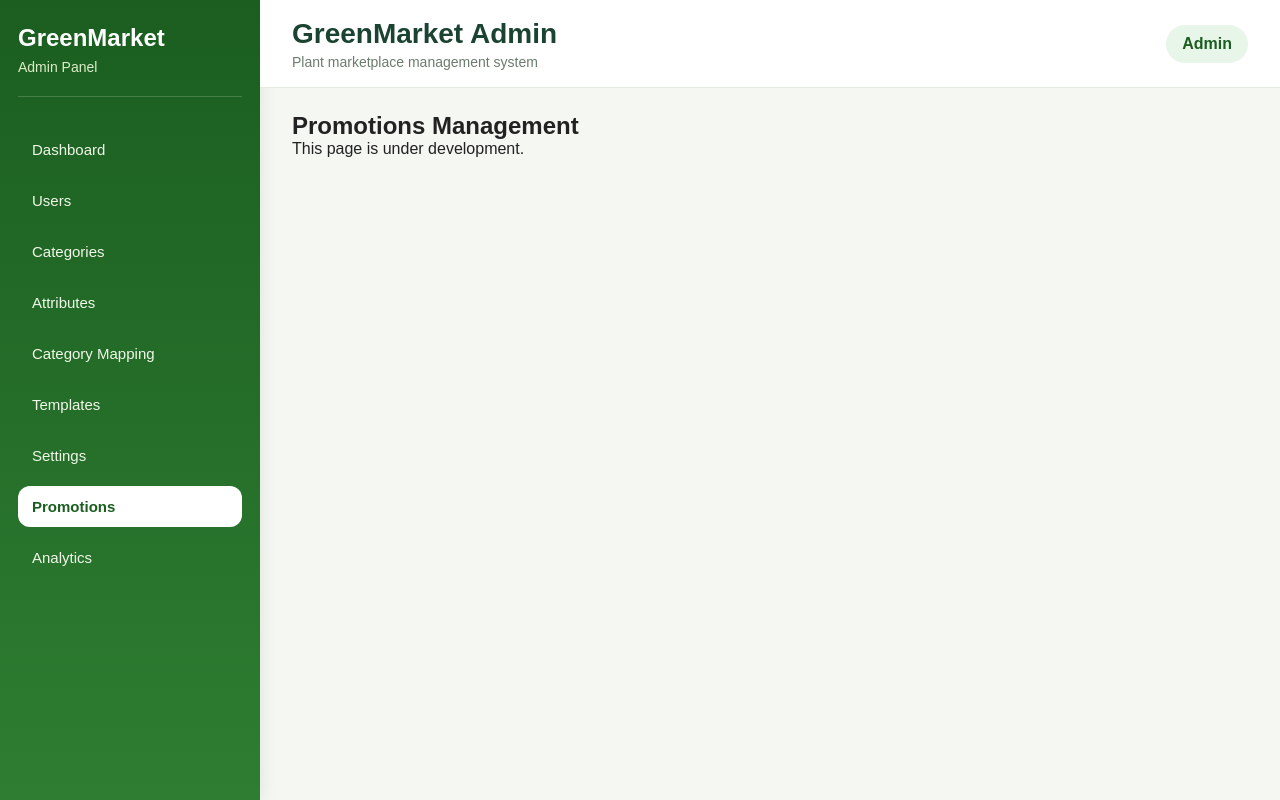
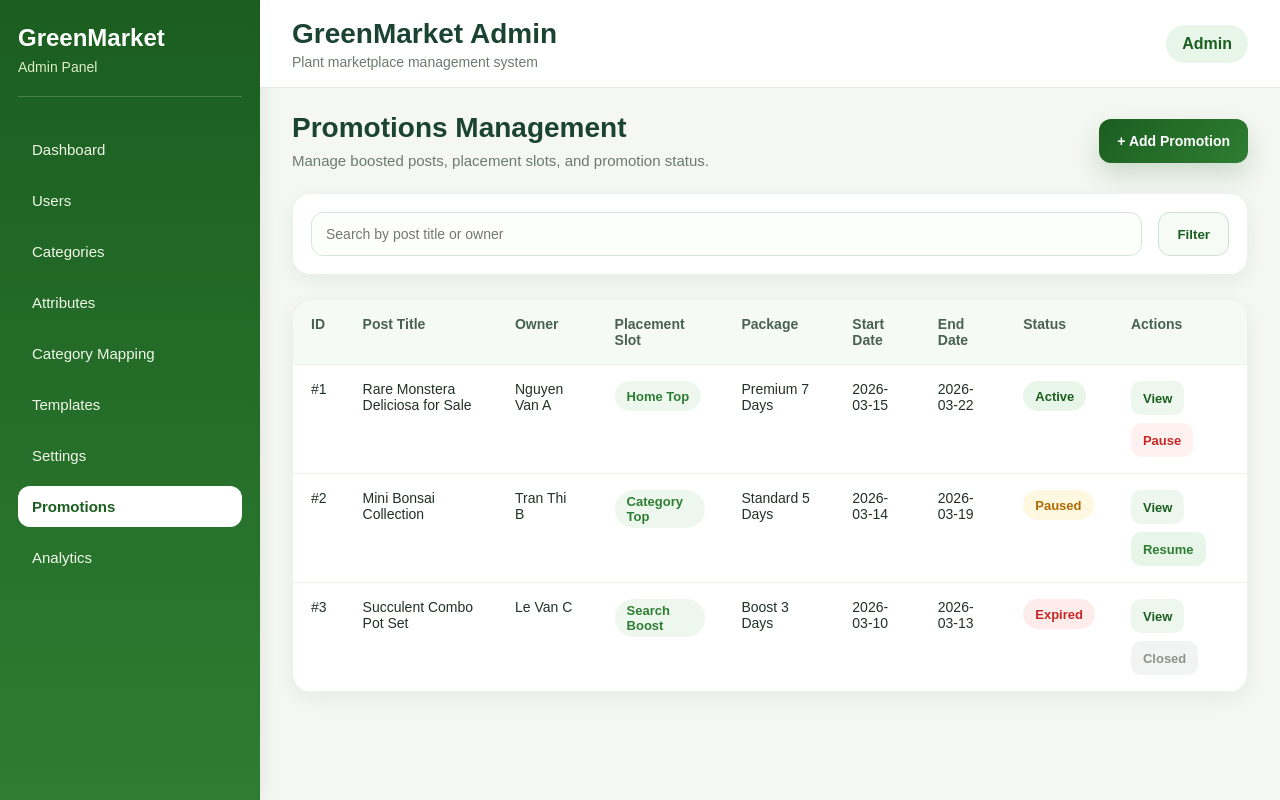
Before and after one commit to oopsntn/GreenMarket, a React (Vite) app in the folder admin-web/: page /promotions in a window 1280 px wide. Built offline with nearby package versions, Linux system fonts and the light colour scheme.

Commit message:
build promotions management page ui

```diff
--- /dev/null
+++ b/admin-web/src/pages/PromotionsPage.css
@@ -0,0 +1,178 @@
+.promotions-page {
+  display: flex;
+  flex-direction: column;
+  gap: 24px;
+}
+
+.promotions-page__header {
+  display: flex;
+  align-items: center;
+  justify-content: space-between;
+  gap: 16px;
+}
+
+.promotions-page__header h2 {
+  font-size: 28px;
+  color: #1b4332;
+  margin-bottom: 8px;
+}
+
+.promotions-page__header p {
+  color: #6b7b6d;
+  font-size: 15px;
+}
+
+.promotions-page__add-btn {
+  height: 44px;
+  padding: 0 18px;
+  border: none;
+  border-radius: 12px;
+  background: linear-gradient(135deg, #1b5e20 0%, #2e7d32 100%);
+  color: #ffffff;
+  font-size: 14px;
+  font-weight: 700;
+  cursor: pointer;
+  box-shadow: 0 12px 24px rgba(27, 94, 32, 0.18);
+}
+
+.promotions-toolbar {
+  display: flex;
+  align-items: center;
+  justify-content: space-between;
+  gap: 16px;
+  background-color: #ffffff;
+  border: 1px solid #edf2e8;
+  border-radius: 18px;
+  padding: 18px;
+  box-shadow: 0 6px 18px rgba(27, 67, 50, 0.06);
+}
+
+.promotions-toolbar__search {
+  flex: 1;
+  height: 44px;
+  border: 1px solid #d7e6d9;
+  border-radius: 12px;
+  padding: 0 14px;
+  font-size: 14px;
+  outline: none;
+  background-color: #fcfffc;
+}
+
+.promotions-toolbar__search:focus {
+  border-color: #43a047;
+  box-shadow: 0 0 0 4px rgba(67, 160, 71, 0.12);
+}
+
+.promotions-toolbar__filter-btn {
+  height: 44px;
+  padding: 0 18px;
+  border: 1px solid #cfe2d1;
+  border-radius: 12px;
+  background-color: #f6fbf6;
+  color: #1b5e20;
+  font-weight: 600;
+  cursor: pointer;
+}
+
+.promotions-table-wrapper {
+  background-color: #ffffff;
+  border: 1px solid #edf2e8;
+  border-radius: 20px;
+  overflow: hidden;
+  box-shadow: 0 6px 20px rgba(27, 67, 50, 0.06);
+}
+
+.promotions-table {
+  width: 100%;
+  border-collapse: collapse;
+}
+
+.promotions-table thead {
+  background-color: #f6faf5;
+}
+
+.promotions-table th,
+.promotions-table td {
+  text-align: left;
+  padding: 16px 18px;
+  border-bottom: 1px solid #eef3ea;
+  font-size: 14px;
+  vertical-align: top;
+}
+
+.promotions-table th {
+  color: #486150;
+  font-weight: 700;
+}
+
+.promotions-table td {
+  color: #223127;
+}
+
+.promotions-badge {
+  display: inline-flex;
+  align-items: center;
+  justify-content: center;
+  min-height: 30px;
+  padding: 4px 12px;
+  border-radius: 999px;
+  font-size: 13px;
+  font-weight: 700;
+}
+
+.promotions-badge--slot {
+  background-color: #edf7ee;
+  color: #2e7d32;
+}
+
+.promotions-badge--active {
+  background-color: #e8f5e9;
+  color: #1b5e20;
+}
+
+.promotions-badge--paused {
+  background-color: #fff8e1;
+  color: #b26a00;
+}
+
+.promotions-badge--expired {
+  background-color: #fdecea;
+  color: #c62828;
+}
+
+.promotions-actions {
+  display: flex;
+  flex-wrap: wrap;
+  gap: 8px;
+}
+
+.promotions-actions button {
+  height: 34px;
+  padding: 0 12px;
+  border: none;
+  border-radius: 10px;
+  font-size: 13px;
+  font-weight: 600;
+  cursor: pointer;
+}
+
+.promotions-actions__view {
+  background-color: #edf7ee;
+  color: #1b5e20;
+}
+
+.promotions-actions__pause {
+  background-color: #fff1f0;
+  color: #c62828;
+}
+
+.promotions-actions__resume {
+  background-color: #e8f5e9;
+  color: #2e7d32;
+}
+
+.promotions-actions__disabled {
+  background-color: #f2f4f3;
+  color: #8a948c;
+  cursor: not-allowed;
+}
--- /dev/null
+++ b/admin-web/src/pages/PromotionsPage.tsx
@@ -0,0 +1,156 @@
+import "./PromotionsPage.css";
+
+type Promotion = {
+  id: number;
+  postTitle: string;
+  owner: string;
+  slot: "Home Top" | "Category Top" | "Search Boost";
+  packageName: string;
+  startDate: string;
+  endDate: string;
+  status: "Active" | "Paused" | "Expired";
+};
+
+const promotions: Promotion[] = [
+  {
+    id: 1,
+    postTitle: "Rare Monstera Deliciosa for Sale",
+    owner: "Nguyen Van A",
+    slot: "Home Top",
+    packageName: "Premium 7 Days",
+    startDate: "2026-03-15",
+    endDate: "2026-03-22",
+    status: "Active",
+  },
+  {
+    id: 2,
+    postTitle: "Mini Bonsai Collection",
+    owner: "Tran Thi B",
+    slot: "Category Top",
+    packageName: "Standard 5 Days",
+    startDate: "2026-03-14",
+    endDate: "2026-03-19",
+    status: "Paused",
+  },
+  {
+    id: 3,
+    postTitle: "Succulent Combo Pot Set",
+    owner: "Le Van C",
+    slot: "Search Boost",
+    packageName: "Boost 3 Days",
+    startDate: "2026-03-10",
+    endDate: "2026-03-13",
+    status: "Expired",
+  },
+];
+
+function PromotionsPage() {
+  return (
+    <div className="promotions-page">
+      <div className="promotions-page__header">
+        <div>
+          <h2>Promotions Management</h2>
+          <p>Manage boosted posts, placement slots, and promotion status.</p>
+        </div>
+
+        <button className="promotions-page__add-btn" type="button">
+          + Add Promotion
+        </button>
+      </div>
+
+      <div className="promotions-toolbar">
+        <input
+          className="promotions-toolbar__search"
+          type="text"
+          placeholder="Search by post title or owner"
+        />
+
+        <button className="promotions-toolbar__filter-btn" type="button">
+          Filter
+        </button>
+      </div>
+
+      <div className="promotions-table-wrapper">
+        <table className="promotions-table">
+          <thead>
+            <tr>
+              <th>ID</th>
+              <th>Post Title</th>
+              <th>Owner</th>
+              <th>Placement Slot</th>
+              <th>Package</th>
+              <th>Start Date</th>
+              <th>End Date</th>
+              <th>Status</th>
+              <th>Actions</th>
+            </tr>
+          </thead>
+
+          <tbody>
+            {promotions.map((promotion) => (
+              <tr key={promotion.id}>
+                <td>#{promotion.id}</td>
+                <td>{promotion.postTitle}</td>
+                <td>{promotion.owner}</td>
+                <td>
+                  <span className="promotions-badge promotions-badge--slot">
+                    {promotion.slot}
+                  </span>
+                </td>
+                <td>{promotion.packageName}</td>
+                <td>{promotion.startDate}</td>
+                <td>{promotion.endDate}</td>
+                <td>
+                  <span
+                    className={
+                      promotion.status === "Active"
+                        ? "promotions-badge promotions-badge--active"
+                        : promotion.status === "Paused"
+                          ? "promotions-badge promotions-badge--paused"
+                          : "promotions-badge promotions-badge--expired"
+                    }
+                  >
+                    {promotion.status}
+                  </span>
+                </td>
+                <td>
+                  <div className="promotions-actions">
+                    <button type="button" className="promotions-actions__view">
+                      View
+                    </button>
+
+                    {promotion.status === "Active" ? (
+                      <button
+                        type="button"
+                        className="promotions-actions__pause"
+                      >
+                        Pause
+                      </button>
+                    ) : promotion.status === "Paused" ? (
+                      <button
+                        type="button"
+                        className="promotions-actions__resume"
+                      >
+                        Resume
+                      </button>
+                    ) : (
+                      <button
+                        type="button"
+                        className="promotions-actions__disabled"
+                        disabled
+                      >
+                        Closed
+                      </button>
+                    )}
+                  </div>
+                </td>
+              </tr>
+            ))}
+          </tbody>
+        </table>
+      </div>
+    </div>
+  );
+}
+
+export default PromotionsPage;
--- a/admin-web/src/routes/AppRoutes.tsx
+++ b/admin-web/src/routes/AppRoutes.tsx
@@ -6,6 +6,7 @@ import CategoryAttributeMappingPage from "../pages/CategoryAttributeMappingPage"
 import DashboardPage from "../pages/DashboardPage";
 import LoginPage from "../pages/LoginPage";
 import PlaceholderPage from "../pages/PlaceholderPage";
+import PromotionsPage from "../pages/PromotionsPage";
 import SettingsPage from "../pages/SettingsPage";
 import TemplatesPage from "../pages/TemplatesPage";
 import UsersPage from "../pages/UsersPage";
@@ -28,10 +29,7 @@ function AppRoutes() {
           />
           <Route path="templates" element={<TemplatesPage />} />
           <Route path="settings" element={<SettingsPage />} />
-          <Route
-            path="promotions"
-            element={<PlaceholderPage title="Promotions Management" />}
-          />
+          <Route path="promotions" element={<PromotionsPage />} />
           <Route
             path="analytics"
             element={<PlaceholderPage title="Analytics Dashboard" />}
```
